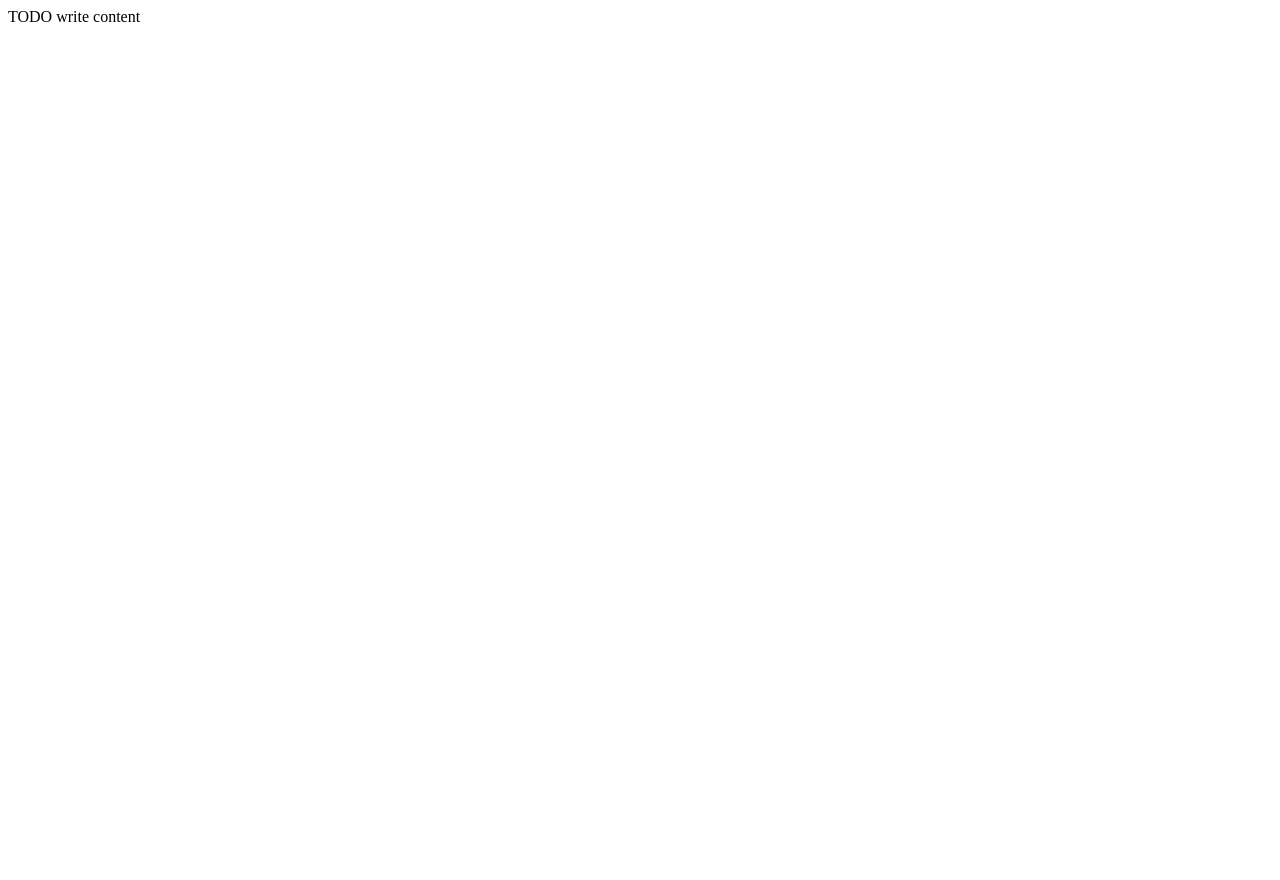
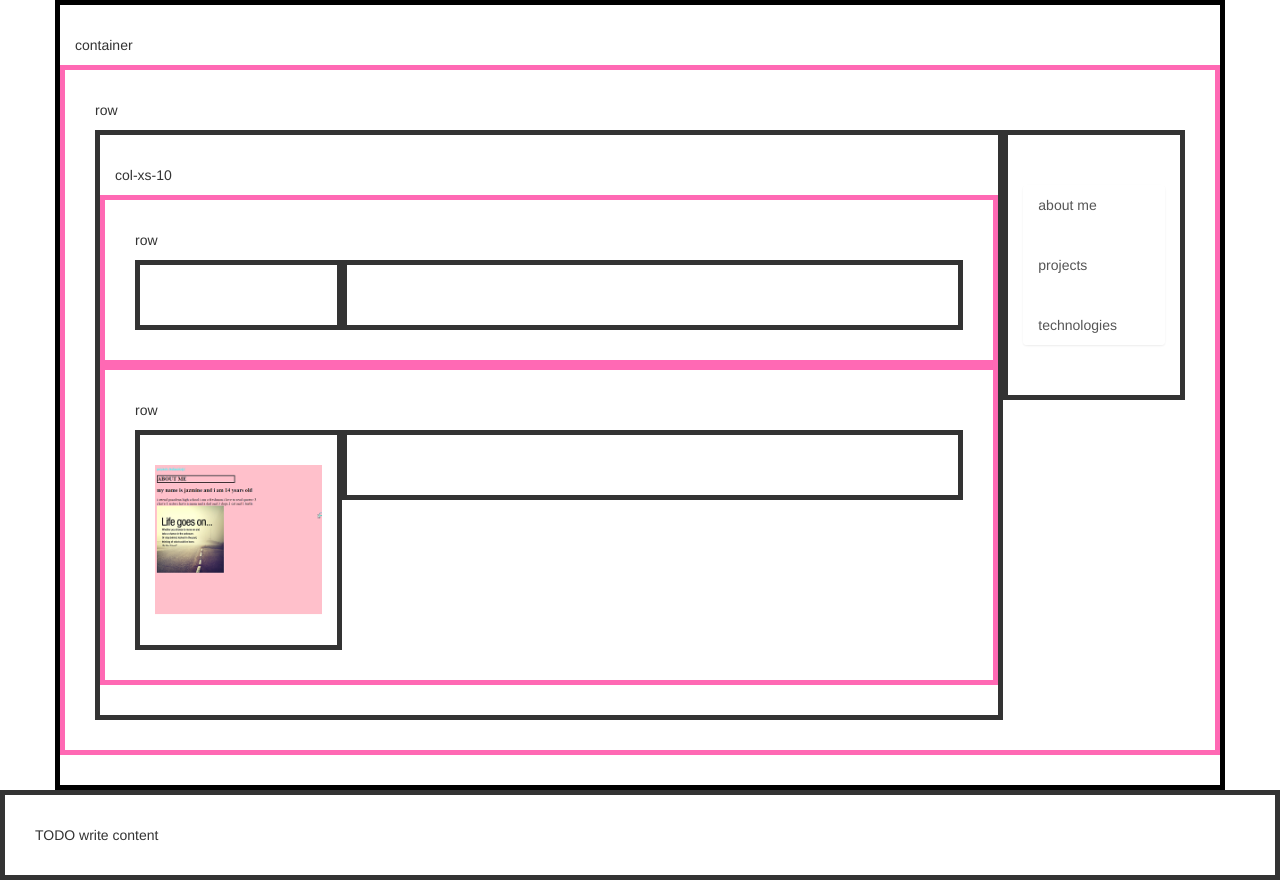
Before and after one commit to ochoajazmine/protfolio-jazzy, a plain HTML site: page public_html/projects.html in a window 1280 px wide. Before the commit the page ends 800 px from the top, so only its background shows below. Drawn offline with Linux system fonts and the light colour scheme.

Commit message:
screenshot and background pic

```diff
--- a/nbproject/private/private.xml
+++ b/nbproject/private/private.xml
@@ -4,6 +4,8 @@
     <open-files xmlns="http://www.netbeans.org/ns/projectui-open-files/2">
         <group>
             <file>file:/C:/xampp/htdocs/protfoliojazzy/public_html/css/custom-style.css</file>
+            <file>file:/C:/xampp/htdocs/protfoliojazzy/public_html/technology.html</file>
+            <file>file:/C:/xampp/htdocs/protfoliojazzy/public_html/projects.html</file>
             <file>file:/C:/xampp/htdocs/protfoliojazzy/public_html/index.html</file>
         </group>
     </open-files>
--- a/public_html/css/custom-style.css
+++ b/public_html/css/custom-style.css
@@ -4,7 +4,7 @@ div{
     padding: 30px;
 }
 .container{
-    border-color:blueviolet;
+    border-color:black;
 }
 
 .row{
--- a/public_html/projects.html
+++ b/public_html/projects.html
@@ -4,12 +4,45 @@ To change this license header, choose License Headers in Project Properties.
 To change this template file, choose Tools | Templates
 and open the template in the editor.
 -->
-<html>
+
     <head>
         <title>TODO supply a title</title>
         <meta charset="UTF-8">
         <meta name="viewport" content="width=device-width, initial-scale=1.0">
+        <link type="text/css" rel="stylesheet" href="css/bootstrap-theme.css">
+        <link type="text/css" rel="stylesheet" href="css/bootstrap.css">
+        <link type="text/css" rel="stylesheet" href="css/custom-style.css">
     </head>
+    <body>
+        <div class="container">
+            <p>container</p>
+            <div class="row">
+                <p>row</p>
+                <div class="col-xs-10">
+                    <p>col-xs-10</p>
+                    <div class="row">
+                        <p>row</p>
+                        <div class="col-xs-3"></div>
+                        <div class="col-xs-9"></div>
+                    </div>
+                    <div class="row">
+                        <p>row</p>
+                        <div class="col-xs-3"><img class="img-responsive" src="images/2 screenshot.png" alt=""/></div>
+                        <div class="col-xs-9"></div>
+                    </div>
+                </div>
+                <div class="col-xs-2">
+                    <nav class=" list-group">
+                        <a class="list-group-item" href="index.html">about me </a>
+                        <a class="list-group-item" href="projects.html">projects</a>
+                        <a class="list-group-item" href="technology.html">technologies</a>
+                    </nav>
+                </div>
+            </div>
+        </div>
+     </body>
+ </html>
+
     <body>
         <div>TODO write content</div>
     </body>
```
Also changed, not shown: public_html/index.html (+7 -2 lines), public_html/images/2 screenshot.png (added).
